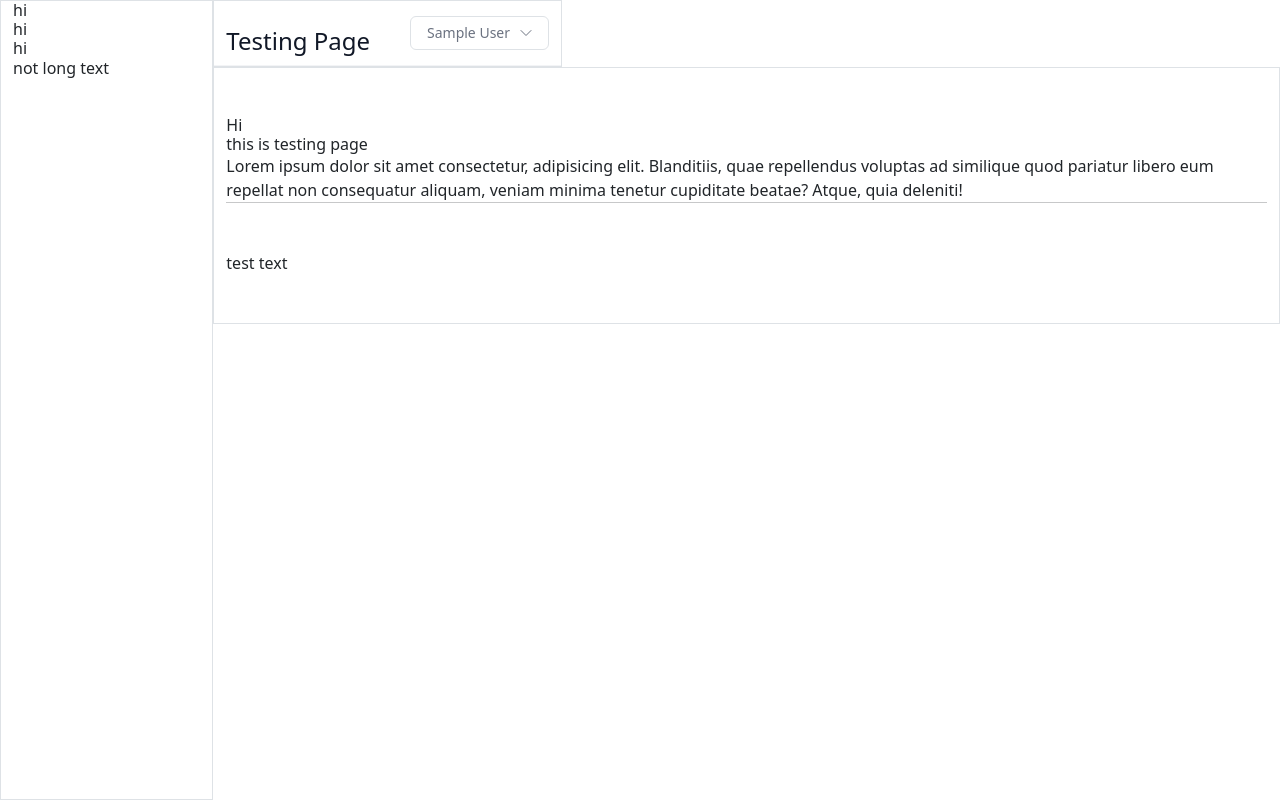
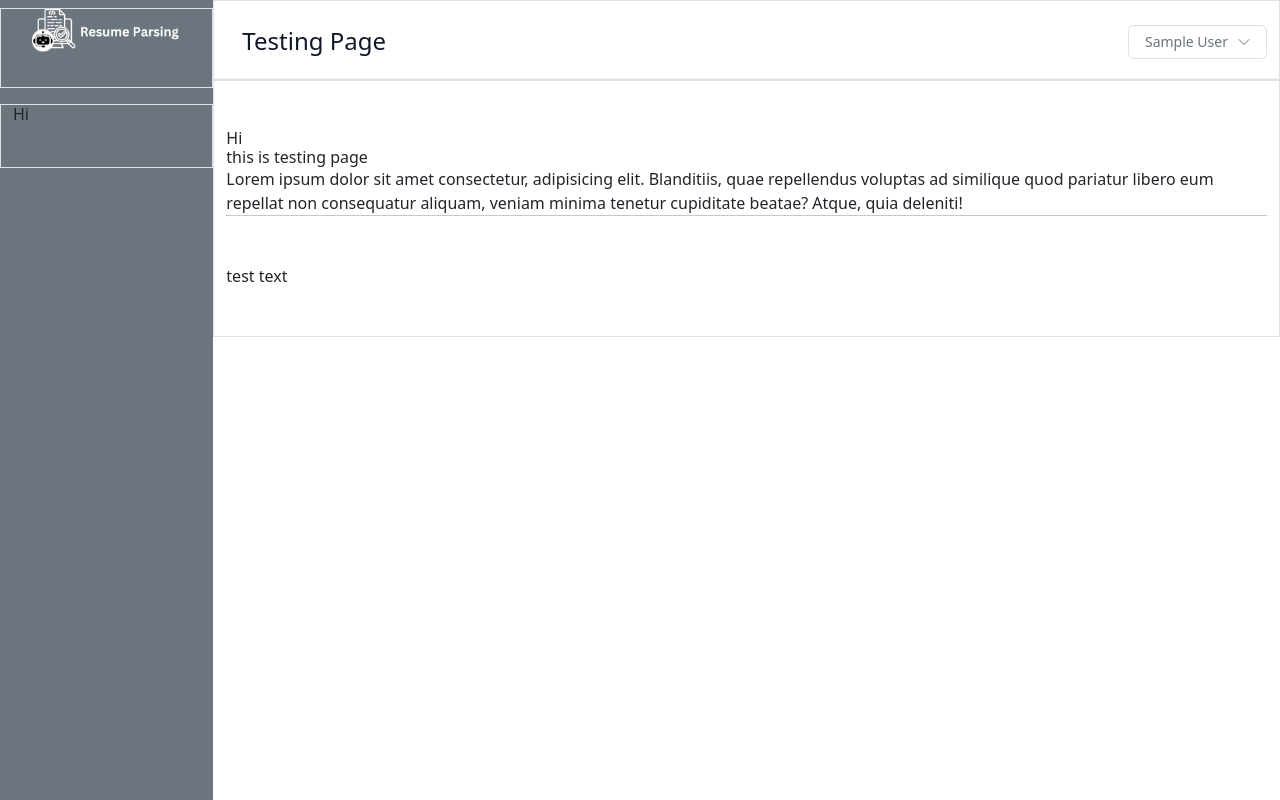
Before and after one commit to tanaratsaehia/WebAppProject-RecruitmentSystem, a Laravel app: page /testing in a window 1280 px wide. Run offline with Laravel 10, Linux system fonts and the light colour scheme; the visitor is signed in with stand-in values (Sample User, id 1); style sheets or scripts are compiled from the project's sources; some libraries are stand-ins or nearby versions.

Commit message:
update side bar

```diff
--- a/public/css/app-custom.css
+++ b/public/css/app-custom.css
@@ -1,4 +1,4 @@
 .fixed-height-viewpoint {
-    max-height: 92vh;
+    max-height: 91vh;
     overflow-y: auto;
 }
--- a/resources/views/components/side-menu.blade.php
+++ b/resources/views/components/side-menu.blade.php
@@ -1,6 +1,8 @@
-<nav class="sticky-top">
-    <h1>hi</h1>
-    <h1>hi</h1>
-    <h1>hi</h1>
-    <h2>not long text</h2>
+<nav class="sticky-top flex row">
+    <div class="h-20 mt-2 justify-items-center border">
+        <img src="{{ asset('images/side_bar_logo_white.png') }}" alt="" width="80%">
+    </div>
+    <div class="mt-3 h-16 border">
+        <h1>Hi</h1>
+    </div>
 </nav>
--- a/resources/views/layouts/app.blade.php
+++ b/resources/views/layouts/app.blade.php
@@ -3,7 +3,7 @@
 <head>
     <meta charset="UTF-8" />
     <meta name="viewport" content="width=device-width, initial-scale=1.0" />
-    <title>Document</title>
+    <title>Join US!</title>
     <!-- Latest compiled and minified CSS -->
     <link href="https://cdn.jsdelivr.net/npm/bootstrap@5.3.8/dist/css/bootstrap.min.css" rel="stylesheet">
     <!-- Latest compiled JavaScript -->
@@ -13,12 +13,12 @@
 </head>
 <body>
     <div class="container-fluid row align-items-start vh-100 p-0 m-0">
-        <div class="col h-100 border">
+        <div class="col h-100 bg-secondary">
             <x-side-menu/>
         </div>
 
         <div class="col-10 h-100">
-            <div class="row w-fit border sticky-top">
+            <div class="row border sticky-top h-20">
                 @livewire('navigation-menu')
             </div>
             <div class="row w-fit border mt-0 mb-10 fixed-height-viewpoint">
--- a/resources/views/navigation-menu.blade.php
+++ b/resources/views/navigation-menu.blade.php
@@ -1,8 +1,8 @@
 <nav x-data="{ open: false }" class=" bg-white border-b border-gray-100">
     <!-- Primary Navigation Menu -->
-    <div class="">
-        <div class="flex justify-between h-16">
-            <div class="flex">
+    <div class="mt-4">
+        <div class="flex justify-between">
+            <div class="">
 
                 <!-- <div class="shrink-0 flex items-center">
                     <a href="{{ route('dashboard') }}">
@@ -21,7 +21,7 @@
                 <!-- <div class="hidden space-x-8 sm:-my-px sm:ms-10 sm:flex">
                     </div> -->
 
-                <h1 class="mt-4 text-2xl font-medium text-gray-900">{{ $_SESSION['currentPage'] ?? "Page Name not set"}}</h1>
+                <h1 class="ms-3 text-2xl font-medium text-gray-900">{{ $_SESSION['currentPage'] ?? "Page Name not set"}}</h1>
             </div>
 
             <div class="hidden sm:flex sm:items-center sm:ms-6">
--- a/routes/web.php
+++ b/routes/web.php
@@ -12,7 +12,7 @@ use Illuminate\Support\Facades\Route;
 | be assigned to the "web" middleware group. Make something great!
 |
 */
-session_start();
+// session_start();
 
 Route::get('/', function () {
     return view('welcome');
```
Also changed, not shown: public/images/side_bar_logo.png (added), public/images/side_bar_logo.svg (added), public/images/side_bar_logo_white.png (added).
